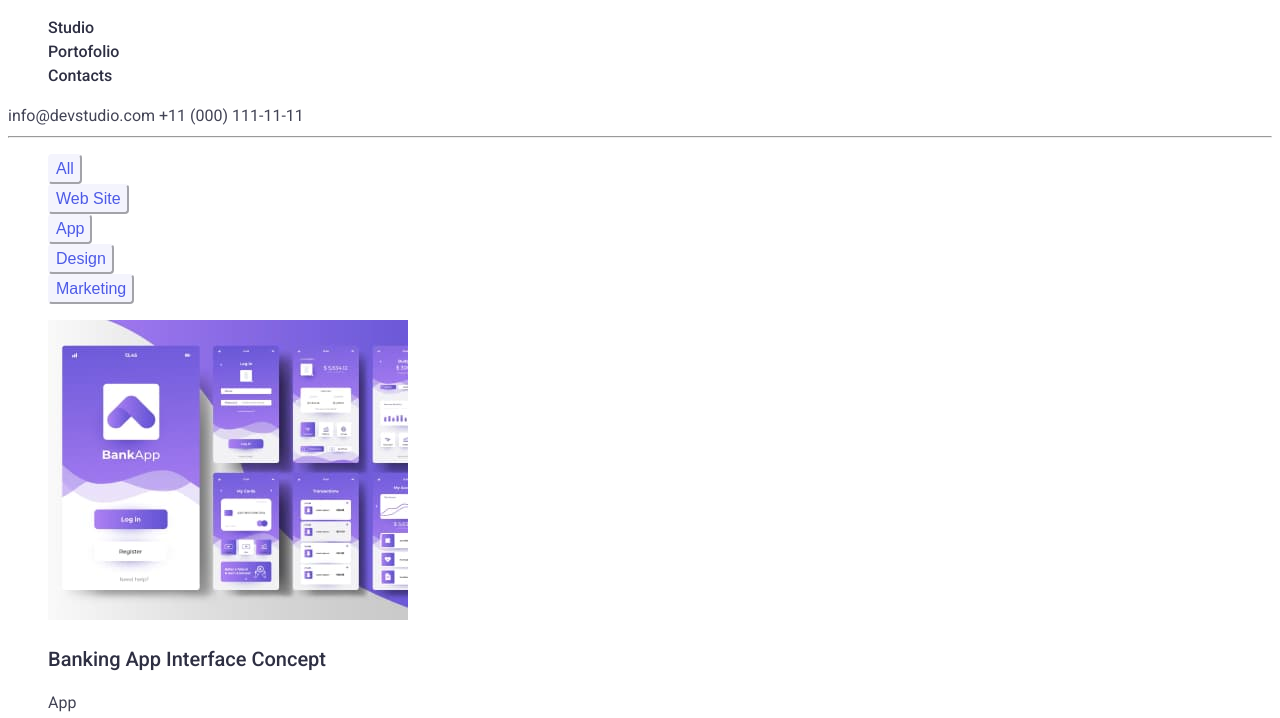
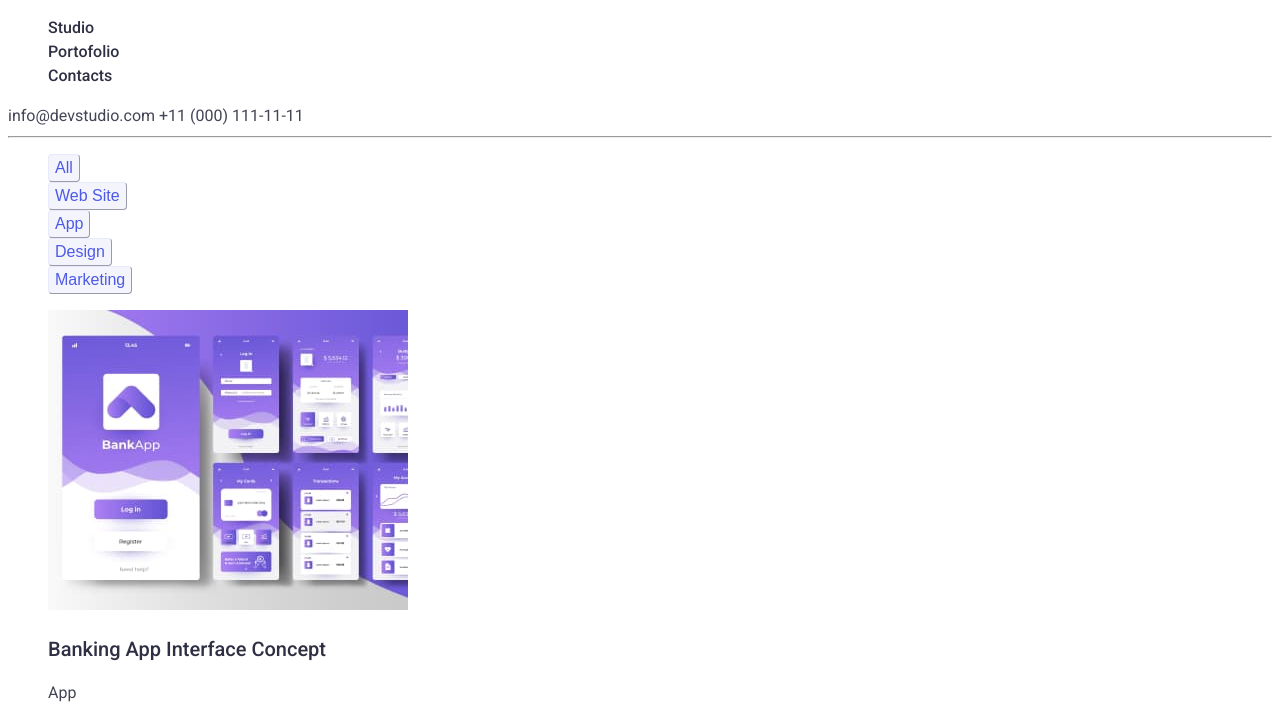
Before and after one commit to isabelamihai/goit-markup-hw-02, a plain HTML site: page portofolio.html in a window 1280 px wide. Shown: the part 32-750 px from the top of the page. Drawn offline with Linux system fonts and the light colour scheme.

Commit message:
Update file

```diff
--- a/css/styles.css
+++ b/css/styles.css
@@ -109,7 +109,8 @@ h3 {
     background-color: var(--nav-buton-color);
     color:var(--service-color);
     border-radius: 4px;
-    border-color:var(--nav-buton-color);
+    border-color:#E7E9FC;
+    border-width:1px;
     cursor: pointer;
     font-weight: 500;
     font-size: 16px;
```
